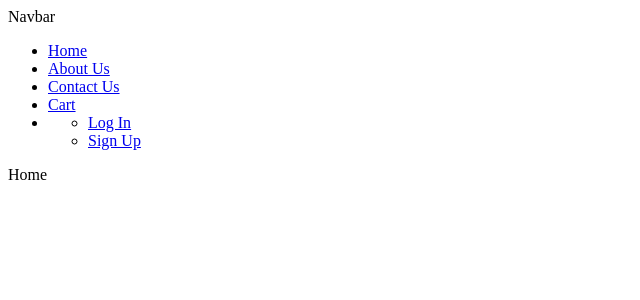
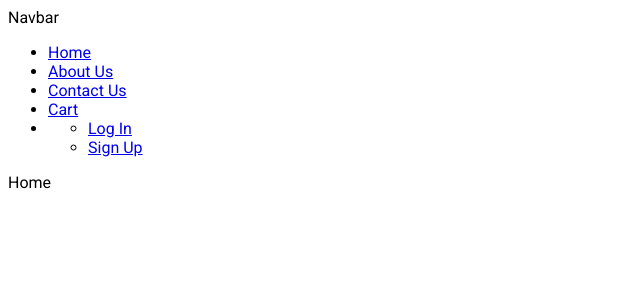
Before and after one commit to NabarunKar/Ecommerce, a React (Create React App) app in the folder app/: page / in a window 1280 px wide. Shown: the top 300 px of the page, without its empty margins (0-640 px from the left). Built offline with nearby package versions, Linux system fonts and the light colour scheme.

Commit message:
roboto font added

```diff
--- a/app/package.json
+++ b/app/package.json
@@ -4,6 +4,7 @@
   "version": "0.1.0",
   "private": true,
   "dependencies": {
+    "@fontsource/roboto": "^4.5.8",
     "@testing-library/jest-dom": "^5.16.5",
     "@testing-library/react": "^13.4.0",
     "@testing-library/user-event": "^13.5.0",
--- a/app/src/index.css
+++ b/app/src/index.css
@@ -1,3 +1,6 @@
 html {
   scroll-behavior: smooth;
 }
+* {
+  font-family: "Roboto", sans-serif;
+}
```
Also changed, not shown: 1 other file (tests, documents, lock files or other folders).
